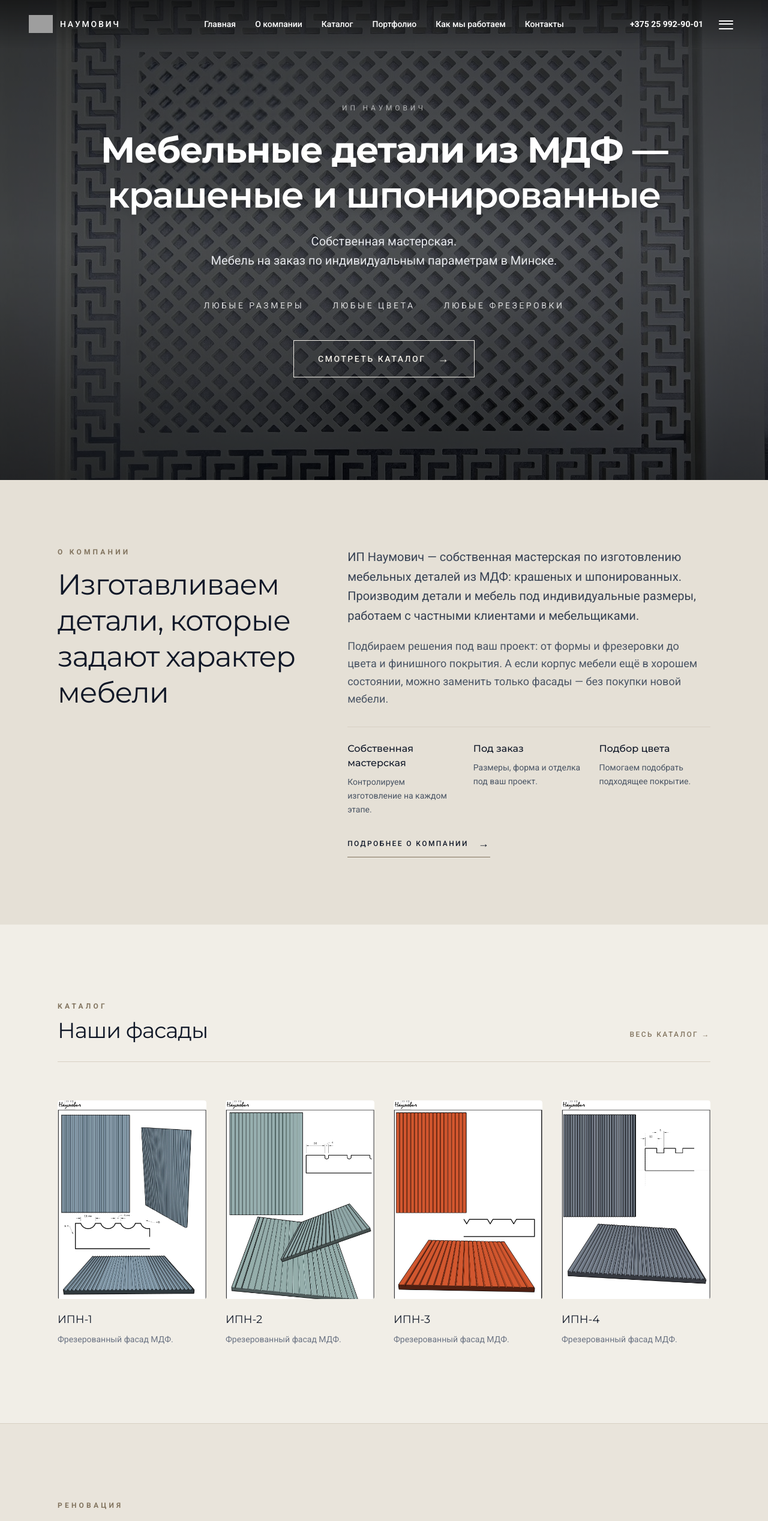
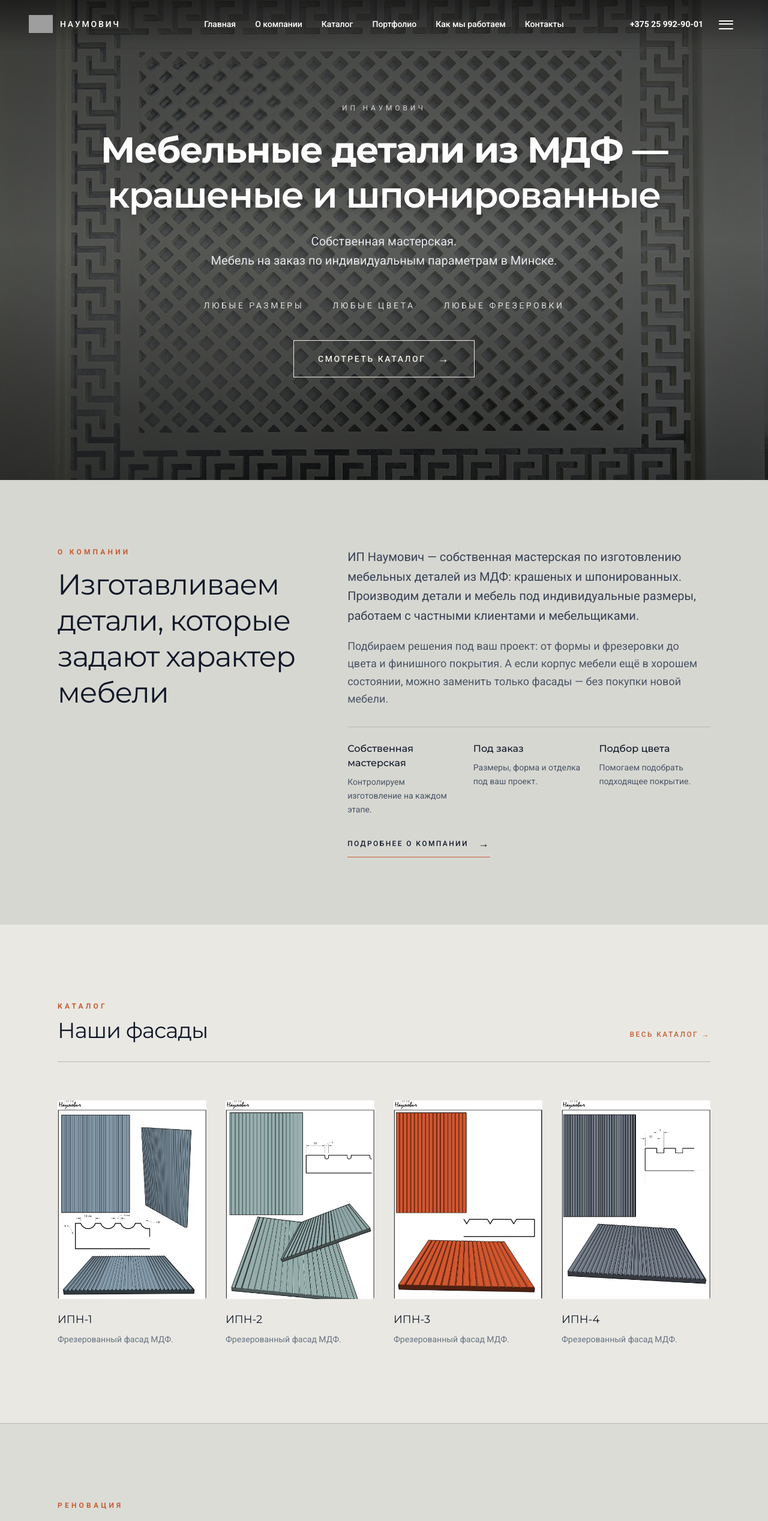
Before and after one commit to IljaBelousow/naumovich-site, a Next.js app: page / in a window 1280 px wide. Shown: the top 2535 px of the page at 60% size. Built offline with nearby package versions, Linux system fonts and the light colour scheme; grey boxes are pictures that could not be loaded.

Commit message:
Apply industrial graphite and concrete visual theme

```diff
--- a/src/app/page.tsx
+++ b/src/app/page.tsx
@@ -7,10 +7,10 @@ export default function Home() {
   const featuredFacades = facades.filter(f => f.category === "milled").slice(0, 4);
 
   return (
-    <main className="w-full bg-[#F1EEE7] antialiased">
+    <main className="w-full bg-[#E9E8E3] antialiased">
 
       {/* === ГЛАВНАЯ КАРТИНКА (HERO) === */}
-      <section className="relative h-[100svh] min-h-[600px] w-full overflow-hidden bg-gray-950">
+      <section className="industrial-hero relative h-[100svh] min-h-[600px] w-full overflow-hidden bg-[#202322]">
         <Image
           src="/images/hero/hero-main.jpg"
           alt="Крашеные фасады МДФ на заказ"
@@ -25,12 +25,12 @@ export default function Home() {
         <div className="absolute inset-0 flex flex-col items-center justify-center text-center px-6 z-20 max-w-5xl mx-auto">
 
           {/* Аккуратная надпись над заголовком с правильным отступом */}
-          <p className="text-xs font-normal uppercase tracking-[0.4em] text-white/60 mb-5 sm:mb-6">
+          <p className="industrial-kicker text-xs font-normal uppercase tracking-[0.4em] text-white/75 mb-5 sm:mb-6">
             ИП НАУМОВИЧ
           </p>
 
           {/* Заголовок */}
-          <h1 className="text-3xl sm:text-5xl lg:text-6xl font-bold text-white tracking-tight leading-tight mb-6 drop-shadow-lg">
+          <h1 className="industrial-headline text-3xl sm:text-5xl lg:text-6xl font-bold text-white tracking-tight leading-tight mb-6 drop-shadow-lg">
             Мебельные детали из МДФ — <br className="hidden sm:block" />
             <span className="font-semibold block mt-2 sm:inline sm:mt-0">крашеные и шпонированные</span>
           </h1>
@@ -61,10 +61,10 @@ export default function Home() {
 
 
       {/* === О КОМПАНИИ: первый информационный блок главной === */}
-      <section id="about" className="w-full bg-[#E5E0D6] py-20 sm:py-28">
+      <section id="about" className="w-full bg-[#D7D7D2] py-20 sm:py-28">
         <div className="mx-auto grid w-full max-w-[1600px] gap-12 px-6 sm:px-12 lg:grid-cols-[0.8fr_1.2fr] lg:items-start lg:gap-20 lg:px-20 xl:px-24">
           <div>
-            <p className="mb-4 text-xs font-semibold uppercase tracking-[0.35em] text-[#82745F]">О компании</p>
+            <p className="mb-4 text-xs font-semibold uppercase tracking-[0.35em] text-[#C65D32]">О компании</p>
             <h2 className="max-w-xl text-3xl font-light leading-tight tracking-tight text-gray-900 sm:text-4xl lg:text-5xl">
               Изготавливаем детали, которые задают характер мебели
             </h2>
@@ -76,7 +76,7 @@ export default function Home() {
             <p className="mt-5 text-base font-normal leading-relaxed text-gray-600 sm:text-lg">
               Подбираем решения под ваш проект: от формы и фрезеровки до цвета и финишного покрытия. А если корпус мебели ещё в хорошем состоянии, можно заменить только фасады — без покупки новой мебели.
             </p>
-            <div className="mt-8 grid gap-6 border-t border-[#D8D0C3] pt-6 sm:grid-cols-3">
+            <div className="mt-8 grid gap-6 border-t border-[#B8B9B4] pt-6 sm:grid-cols-3">
               <div>
                 <h3 className="text-base font-medium text-gray-900">Собственная мастерская</h3>
                 <p className="mt-2 text-sm font-normal leading-relaxed text-gray-600">Контролируем изготовление на каждом этапе.</p>
@@ -90,7 +90,7 @@ export default function Home() {
                 <p className="mt-2 text-sm font-normal leading-relaxed text-gray-600">Помогаем подобрать подходящее покрытие.</p>
               </div>
             </div>
-            <Link href="/about" className="group mt-8 inline-flex items-center gap-4 border-b border-[#82745F] pb-2 text-xs font-medium uppercase tracking-[0.2em] text-gray-900 transition-colors hover:text-[#82745F]">
+            <Link href="/about" className="group mt-8 inline-flex items-center gap-4 border-b border-[#C65D32] pb-2 text-xs font-medium uppercase tracking-[0.2em] text-gray-900 transition-colors hover:text-[#C65D32]">
               Подробнее о компании <span aria-hidden="true" className="text-lg transition-transform duration-300 group-hover:translate-x-1">→</span>
             </Link>
           </div>
@@ -98,18 +98,18 @@ export default function Home() {
       </section>
 
       {/* === БЛОК НАШИ ФАСАДЫ === */}
-      <section className="w-full bg-[#F1EEE7] py-24 sm:py-32">
+      <section className="w-full bg-[#E9E8E3] py-24 sm:py-32">
         <div className="w-full px-6 sm:px-12 lg:px-20 xl:px-24">
-          <div className="flex items-end justify-between mb-16 border-b border-[#D8D0C3] pb-8">
+          <div className="flex items-end justify-between mb-16 border-b border-[#B8B9B4] pb-8">
             <div>
-              <p className="text-xs font-semibold uppercase tracking-[0.35em] text-[#82745F] mb-3">Каталог</p>
+              <p className="text-xs font-semibold uppercase tracking-[0.35em] text-[#C65D32] mb-3">Каталог</p>
               <h2 className="text-3xl sm:text-4xl font-light tracking-tight text-gray-900">
                 Наши фасады
               </h2>
             </div>
             <Link
               href="/catalog"
-              className="hidden sm:inline-block text-xs font-medium uppercase tracking-[0.2em] text-[#82745F] hover:text-[#82745F] transition-colors border-b border-transparent hover:border-[#82745F] pb-1"
+              className="hidden sm:inline-block text-xs font-medium uppercase tracking-[0.2em] text-[#C65D32] hover:text-[#C65D32] transition-colors border-b border-transparent hover:border-[#C65D32] pb-1"
             >
               Весь каталог →
             </Link>
@@ -118,7 +118,7 @@ export default function Home() {
           <div className="grid grid-cols-2 lg:grid-cols-4 gap-x-6 gap-y-12 sm:gap-x-8">
             {featuredFacades.map((facade) => (
               <Link key={facade.slug} href={`/catalog/${facade.slug}`} className="group block">
-                <div className="relative aspect-[3/4] w-full overflow-hidden bg-[#E5E0D6]/70 mb-5 rounded-sm">
+                <div className="relative aspect-[3/4] w-full overflow-hidden bg-[#D7D7D2]/70 mb-5 rounded-sm">
                   <Image
                     src={facade.image}
                     alt={facade.name}
@@ -127,7 +127,7 @@ export default function Home() {
                     className="object-cover transition-transform duration-700 group-hover:scale-105"
                   />
                 </div>
-                <h3 className="text-base sm:text-lg font-normal text-gray-900 group-hover:text-[#82745F] transition-colors">
+                <h3 className="text-base sm:text-lg font-normal text-gray-900 group-hover:text-[#C65D32] transition-colors">
                   {facade.name}
                 </h3>
                 <p className="text-xs sm:text-sm text-gray-500 mt-2 line-clamp-2 font-normal leading-relaxed">
@@ -147,10 +147,10 @@ export default function Home() {
 
 
       {/* === БЛОК ЗАМЕНА ФАСАДОВ === */}
-      <section className="w-full bg-[#E5E0D6]/70 py-24 sm:py-32 border-t border-[#D8D0C3]">
+      <section className="w-full bg-[#D7D7D2]/70 py-24 sm:py-32 border-t border-[#B8B9B4]">
         <div className="w-full px-6 sm:px-12 lg:px-20 xl:px-24">
           <div className="max-w-3xl">
-            <p className="text-xs font-semibold uppercase tracking-[0.35em] text-[#82745F] mb-3">Реновация</p>
+            <p className="text-xs font-semibold uppercase tracking-[0.35em] text-[#C65D32] mb-3">Реновация</p>
             <h2 className="text-3xl font-light tracking-tight text-gray-900 sm:text-4xl leading-tight">
               Мебель в порядке? <br className="sm:hidden" /> Меняйте только фасады
             </h2>
```
